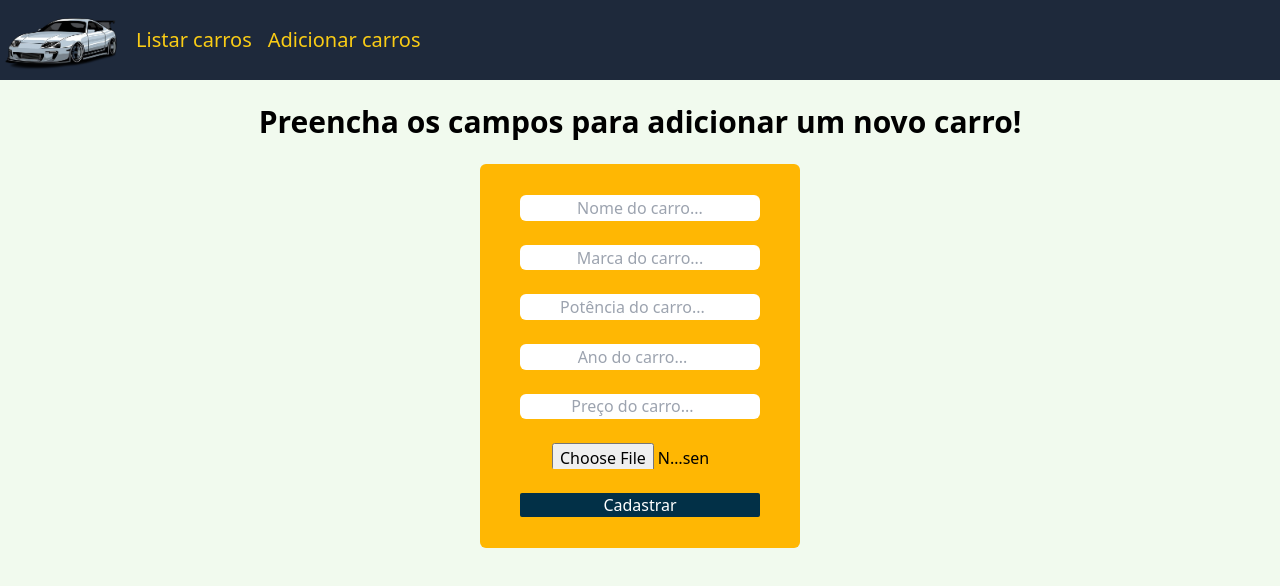
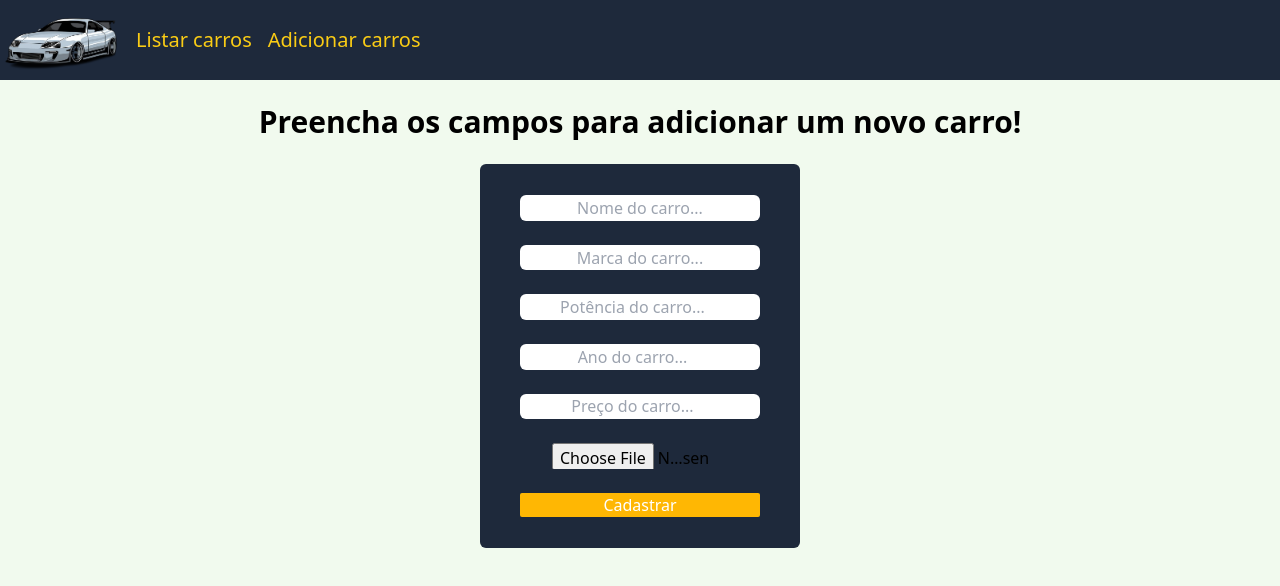
Before and after one commit to eduardo-victor/frontend-cardealership, a React (Vite) app: page /manage-cars in a window 1280 px wide. Shown: the top 586 px of the page. Built offline with nearby package versions, Linux system fonts and the light colour scheme.

Commit message:
change in colors

```diff
--- a/src/components/Card.jsx
+++ b/src/components/Card.jsx
@@ -3,10 +3,10 @@ import React from 'react'
 const Card = (props) => {
   return (
     <div className='w-screen h-[91.7vh] flex items-center justify-center'>
-        <div className='flex flex-col w-[18vw] h-[51vh] bg-slate-700 rounded-md'>
+        <div className='flex flex-col w-[18vw] h-[51vh] bg-slate-800 rounded-md shadow-lg'>
             <div className='flex flex-col items-center justify-center'>
                 <h1 className='mt-4 text-white font-bold'>{props.marca_carro}</h1>
-                <div className='flex  items-center justify-center mt-4 bg-black'>
+                <div className='flex  items-center justify-center mt-4'>
                     <img src={props.foto_carro} alt="img-card" className='flex items-center justify-center w-[18vw] h-[30vh]' />
                 </div>
                 <div className='flex flex-col items-center justify-center'>
--- a/src/pages/ManagePage.jsx
+++ b/src/pages/ManagePage.jsx
@@ -38,7 +38,7 @@ export const ManagePage = () => {
             handleSubmit,
             isSubmitting
           }) => (
-            <div className='bg-[#ffb703] mt-6 w-[40vh] h-[30vw] flex items-center justify-center rounded-md'>
+            <div className='bg-slate-800 mt-6 w-[40vh] h-[30vw] flex items-center justify-center rounded-md'>
               <form className='flex flex-col' onSubmit={handleSubmit}>
                 <input
                 className='w-[30vh] h-[2vw] text-center rounded-md'
@@ -99,7 +99,7 @@ export const ManagePage = () => {
                 value={values.foto_carro}
                 />
                 {touched.foto_carro}
-                <button className='mt-6 bg-[#023047] text-white rounded-sm' type="submit">
+                <button className='mt-6 bg-[#ffb703] text-white rounded-sm hover:bg-[#db9e04]' type="submit">
                 Cadastrar
                 </button>
               </form>
```
